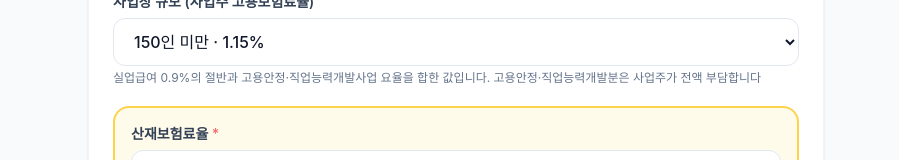
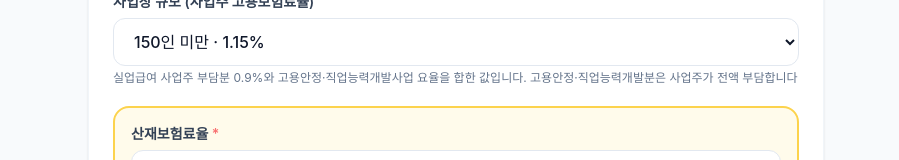
Before and after one commit to YG-coder/salary-calculator, a Next.js app: page /employer-cost-calculator in a window 1280 px wide. Shown: the part 518-678 px from the top of the page, without its empty margins (184-1083 px from the left). Built offline with nearby package versions, Linux system fonts and the light colour scheme; a web font is replaced by a local one.

Commit message:
fix : 사업주 고용보험료 안내 문구 수정

```diff
--- a/src/components/calculator/EmployerCostForm.tsx
+++ b/src/components/calculator/EmployerCostForm.tsx
@@ -111,7 +111,7 @@ export default function EmployerCostForm() {
             ))}
           </select>
           <p className="hint">
-            실업급여 0.9%의 절반과 고용안정·직업능력개발사업 요율을 합한 값입니다.
+            실업급여 사업주 부담분 0.9%와 고용안정·직업능력개발사업 요율을 합한 값입니다.
             고용안정·직업능력개발분은 사업주가 전액 부담합니다
           </p>
         </div>
```
